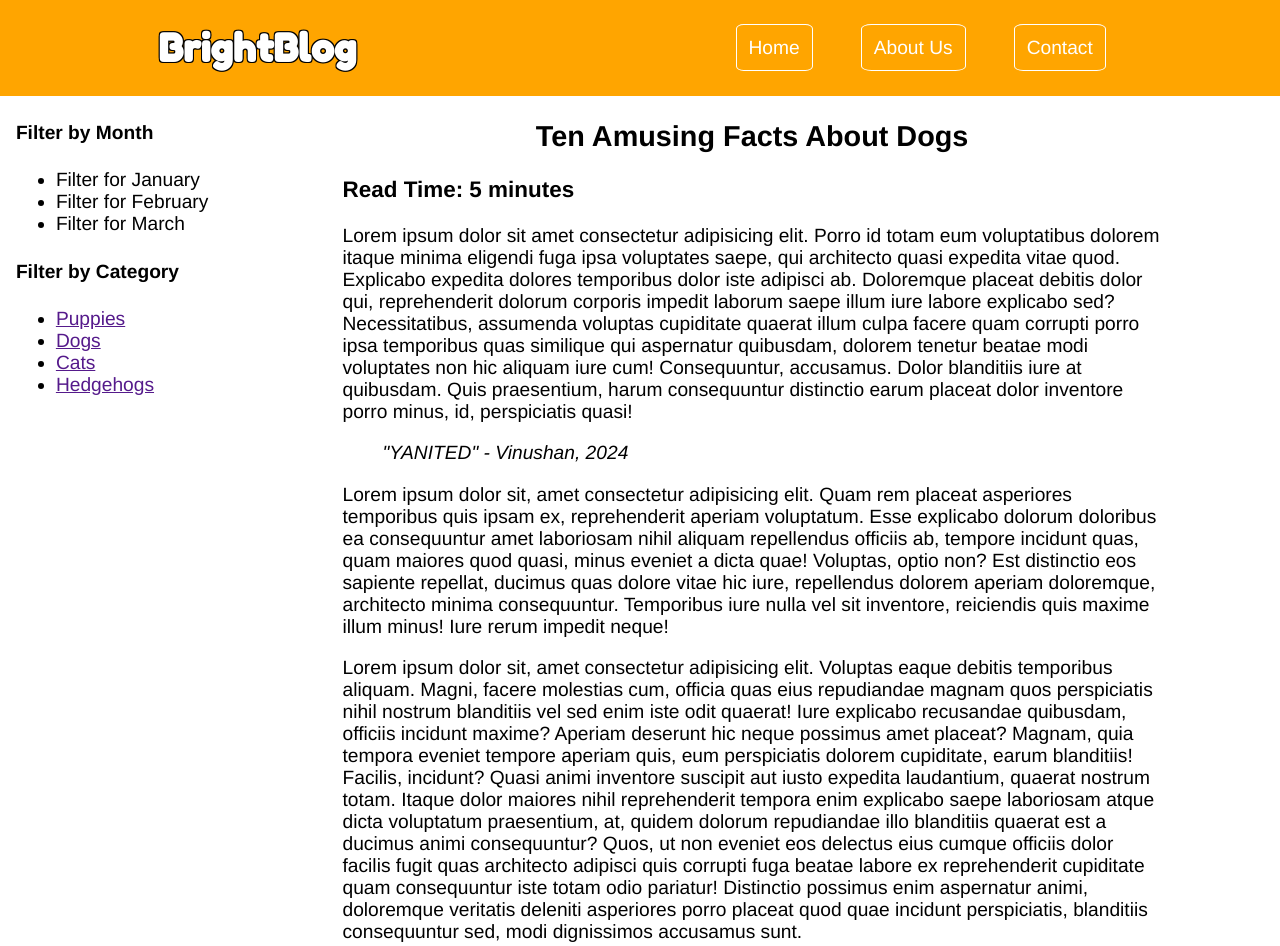
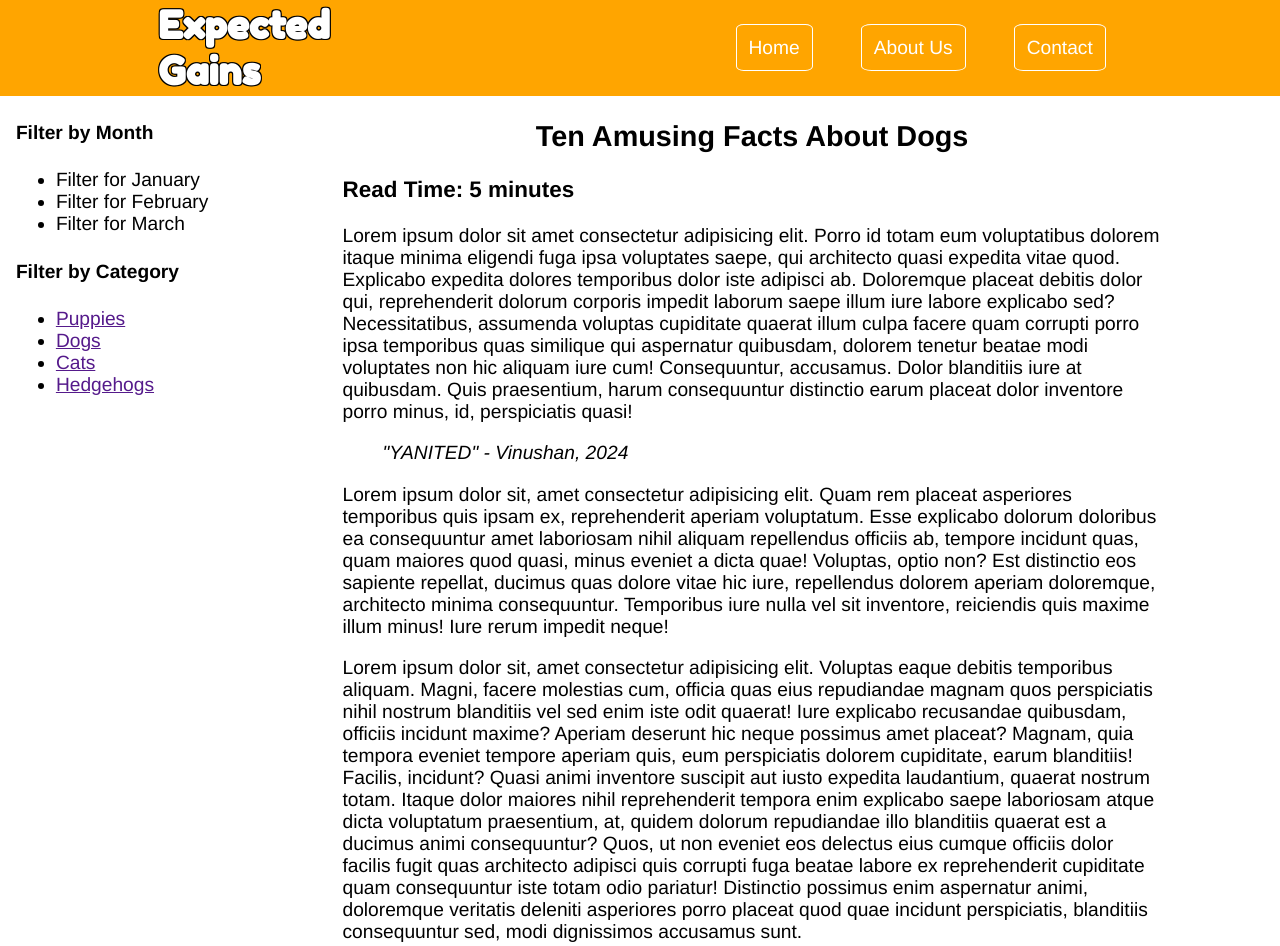
Before and after one commit to Vinushan18/vinushan18.github.io, a plain HTML site: page index.html in a window 1280 px wide. Shown: the top 946 px of the page. Drawn offline with Linux system fonts and the light colour scheme; no server answers.

Commit message:
Update index.html

```diff
--- a/index.html
+++ b/index.html
@@ -6,12 +6,12 @@
     <link href="https://fonts.googleapis.com/css2?family=Fredoka+One&display=swap" rel="stylesheet">
     <meta charset="UTF-8">
     <meta name="viewport" content="width=device-width, initial-scale=1.0">
-    <title>BrightBlogSite</title>
+    <title>Expected Gains</title>
 </head>
 <body>
     <header id="main-header">
         <!-- the content of the header goes here -->
-         <h1 id="logo">BrightBlog</h1>
+         <h1 id="logo">Expected Gains</h1>
          <nav>
             <ul id="nav-ul">
                 <li><a href=""class="navbutton">Home</a></li>
```
